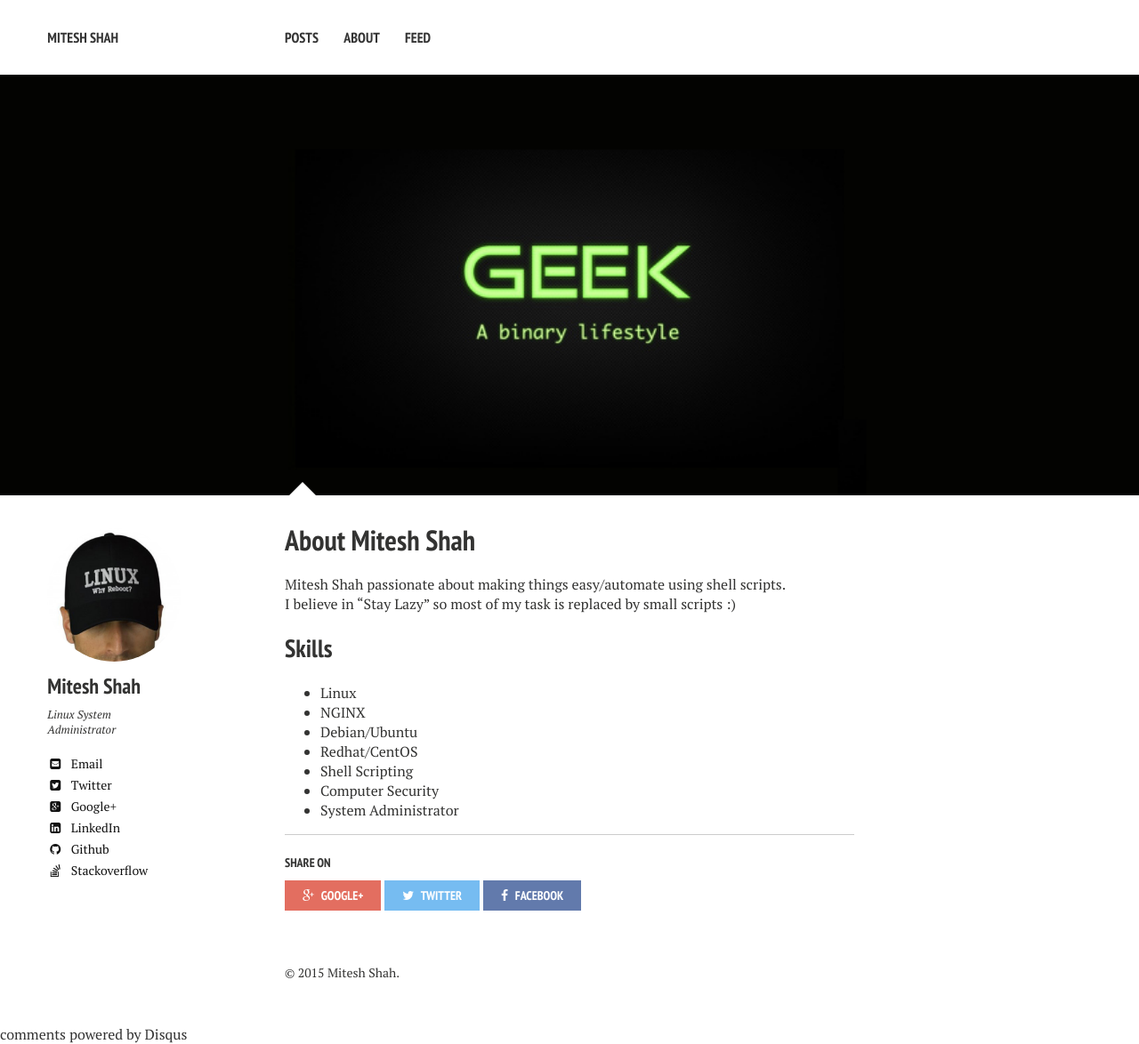
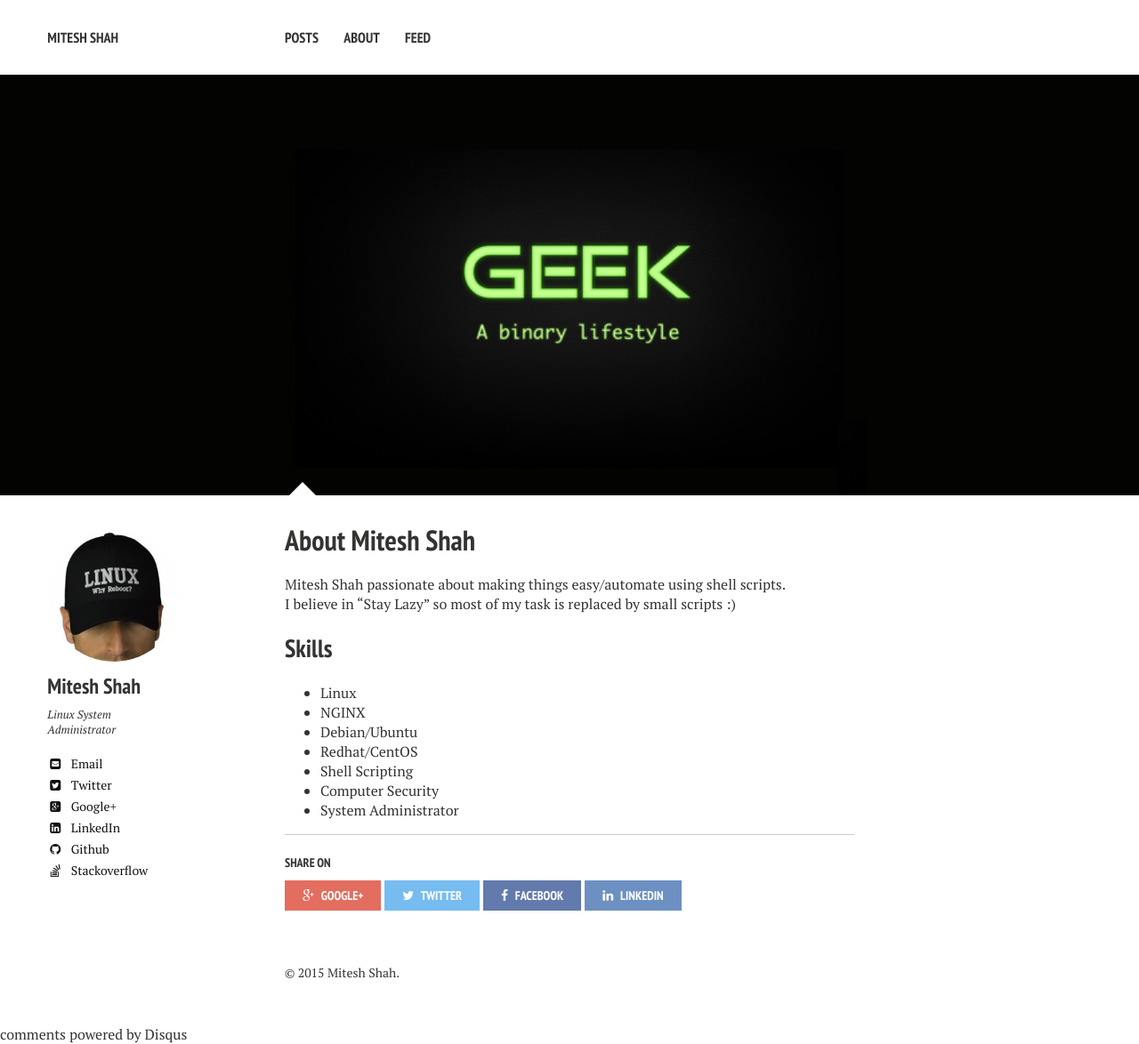
Before and after one commit to MiteshShah/miteshshah.github.io, a Jekyll site: the page built from about/index.md, in a window 1280 px wide. Shown: the whole page at 89% size. Built offline with Jekyll 4.4.1, drawn with Linux system fonts in a browser that asks for light colours; nearby versions of some CDN libraries; comment, search, counter and statistics services are not loaded.

Commit message:
Added Linkedin Social Share

```diff
--- a/_includes/_social-share.html
+++ b/_includes/_social-share.html
@@ -11,6 +11,8 @@
     <li>
       <a href="https://www.facebook.com/sharer/sharer.php?u=http://miteshshah.github.io{{ page.url }}" class="facebook" title="Share on Facebook"><i class="fa fa-facebook"></i><span> Facebook</span></a>
     </li>
-
+    <li>
+      <a href="http://www.linkedin.com/shareArticle?mini=true&url=http://miteshshah.github.io{{ page.url }}" class="linkedin" title="Share on Linkedin"><i class="fa fa-linkedin"></i><span> Linkedin</span></a>
+    </li>
   </ul>
 </div><!-- /.social-share -->
```
